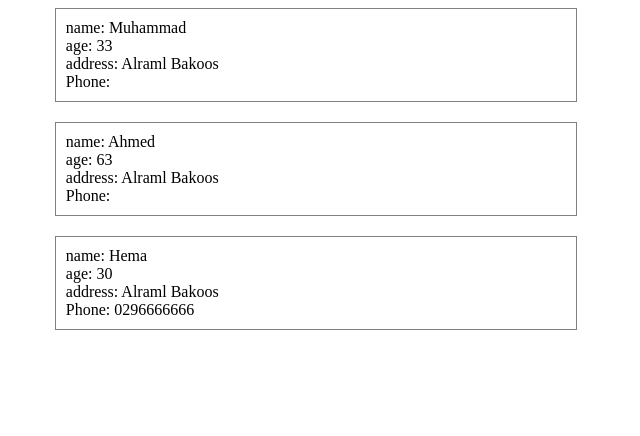
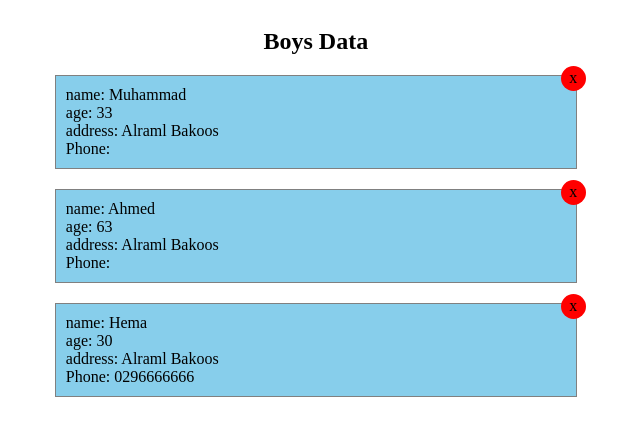
Before and after one commit to Muhammed-Saleh/ReactJS-Part-01-Learn-React-Hooks-by-Project-, a React (Create React App) app: page / in a window 1280 px wide. Shown: the top 436 px of the page, without its empty margins (261-901 px from the left). Built offline with nearby package versions, Linux system fonts and the light colour scheme.

Commit message:
implementing stylesheets modularty - Restructure Project - using useState

```diff
--- a/src/components/App.js
+++ /dev/null
@@ -1,38 +0,0 @@
-import React from 'react'
-import './App.css';
-
-const App = () => {
-    const names = [
-        {
-            name: "Muhammad",
-            age: 33,
-            address: "Alraml Bakoos",
-            Phone: "02222222222",
-        },
-        {
-            name: "Ahmed",
-            age: 63,
-            address: "Alraml Bakoos",
-            Phone:"0256655555",
-        },
-        {
-            name: "Hema",
-            age: 30,
-            address: "Alraml Bakoos",
-            phone:"0296666666",
-        },
-
-    ];
-
-    const cards = names.map(({ name, age, address, phone }, idx) => {
-        return <div className="cardWrapper" key={idx}>
-            <div>name: {name}</div>
-            <div>age: {age}</div>
-            <div>address: {address}</div>
-            <div>Phone: {phone}</div>
-        </div>
-    });
-    return <div className='mainContainer'>{cards}</div>;
-};
-
-export default App
--- /dev/null
+++ b/src/components/App/App.js
@@ -0,0 +1,36 @@
+import React, { useState } from 'react'
+import Card from '../Card/Card';
+import styles from './App.module.css';
+
+const App = () => {
+    const [state, setState] = useState(
+        [
+            {
+                name: "Muhammad",
+                age: 33,
+                address: "Alraml Bakoos",
+                Phone: "02222222222",
+            },
+            {
+                name: "Ahmed",
+                age: 63,
+                address: "Alraml Bakoos",
+                Phone:"0256655555",
+            },
+            {
+                name: "Hema",
+                age: 30,
+                address: "Alraml Bakoos",
+                phone:"0296666666",
+            },
+
+        ]);
+    return (
+        <div className={styles.mainContainer}>
+            <h2>Boys Data</h2>
+            <Card namesList={state}  type="men"/>
+        </div>
+    );
+};
+
+export default App;
--- a/src/components/App.css
+++ b/src/components/App/App.module.css
@@ -1,10 +1,3 @@
-.cardWrapper {
-    border: 1px solid gray;
-    width: 500px;
-    padding: 10px;
-    margin-bottom: 20px;
-}
-
 .mainContainer {
     display: flex;
     align-items: center;
--- /dev/null
+++ b/src/components/Card/Card.js
@@ -0,0 +1,37 @@
+import React from 'react';
+import  styles from './Card.module.css';
+
+const Card = ( {namesList, type} ) => {
+    const cards = namesList.map(({ name, age, address, phone }, idx) => {
+        return <div
+                className={styles.cardWrapper}
+                key={idx}
+                style = {{backgroundColor: type === "men" ? "skyblue" : "pink"}}
+        >
+            <div>name: {name}</div>
+            <div>age: {age}</div>
+            <div>address: {address}</div>
+            <div>Phone: {phone}</div>
+            <div className={styles.deleteBtn}>x</div>
+        </div>
+    });
+    return <div>{cards}</div>
+}
+
+//  const Card = ( {namesList, color} ) => {
+//     return (
+//         <div>
+//               { namesList.map(({ name, age, address, phone }, idx) => {
+//             return <div className="cardWrapper" key={idx} style = {{backgroundColor:color}}>
+//                         <div>name: {name}</div>
+//                         <div>age: {age}</div>
+//                         <div>address: {address}</div>
+//                         <div>Phone: {phone}</div>
+//                     </div>
+//                 })}
+//         </div>
+//     );
+// };
+
+
+export default Card;
--- /dev/null
+++ b/src/components/Card/Card.module.css
@@ -0,0 +1,20 @@
+.cardWrapper {
+    border: 1px solid gray;
+    width: 500px;
+    padding: 10px;
+    margin-bottom: 20px;
+    position: relative;
+}
+
+.deleteBtn {
+    position: absolute;
+    top: -10px;
+    right: -10px;
+    width: 25px;
+    height:25px;
+    background-color: red;
+    display: flex;
+    align-items: center;
+    justify-content: center;
+    border-radius: 12.5px;
+}
--- a/src/index.js
+++ b/src/index.js
@@ -1,9 +1,9 @@
 import React from "react";
 import ReactDOM  from "react-dom";
-import App from './components/App';
+import App from './components/App/App';
 
 
 ReactDOM.render(
-<App/>,
+<App />,
   document.getElementById('root')
 );
```
